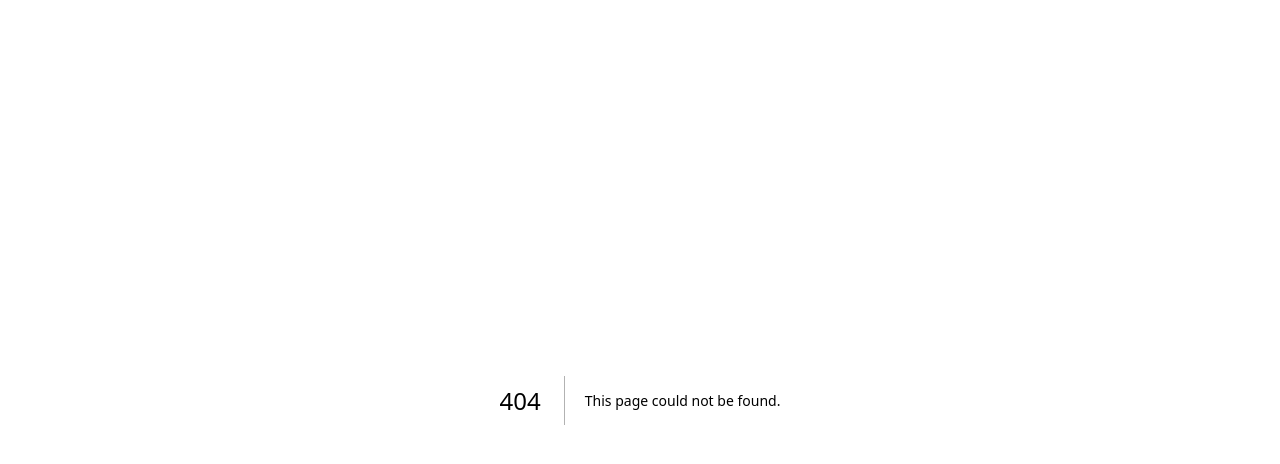
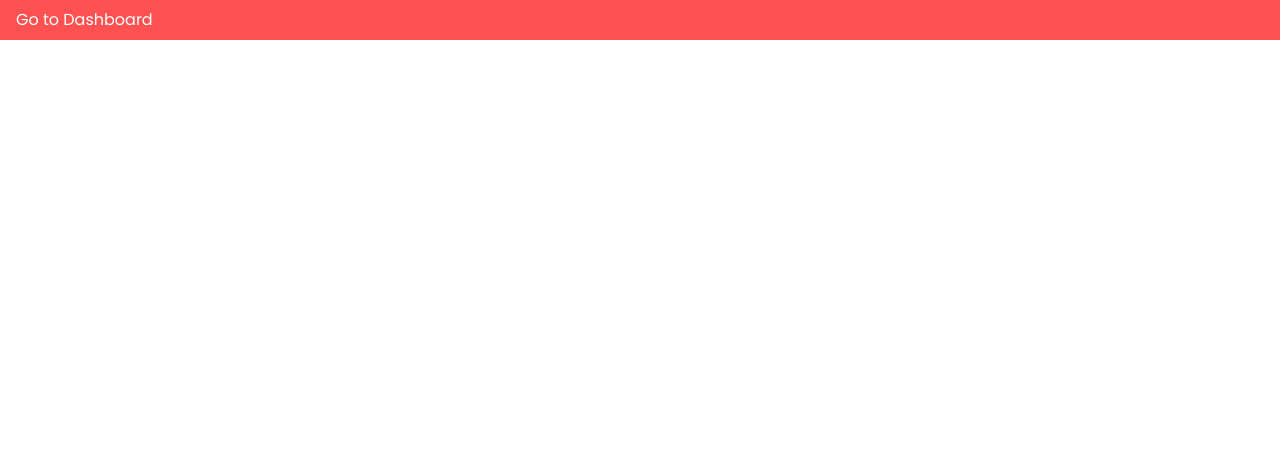
Before and after one commit to giriyaram/shoshin-tech-assignment, a Next.js app: page / in a window 1280 px wide. Before the commit this address had no page. Shown: the top 464 px of the page. Built offline with nearby package versions, Linux system fonts and the light colour scheme.

Commit message:
added dashboard button

```diff
--- /dev/null
+++ b/src/app/page.jsx
@@ -0,0 +1,14 @@
+import Image from "next/image";
+import Link from "next/link";
+
+export default function Home() {
+  return (
+    <div className=''>
+      <Link href="/dashboard">
+        <div className="px-4 py-2 bg-vaistumOrange text-white">
+          Go to Dashboard
+        </div>
+      </Link>
+    </div>
+  );
+}
```
